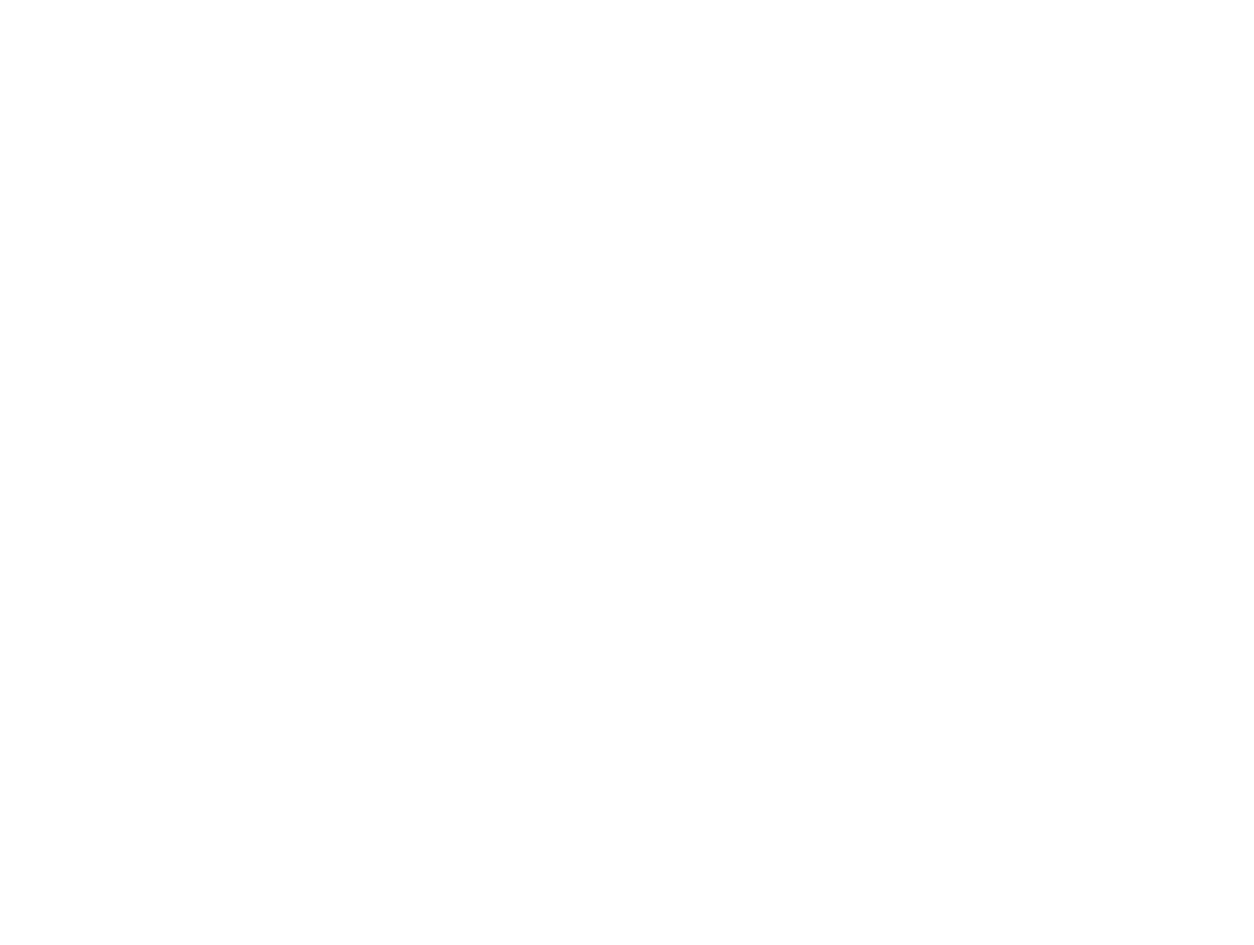
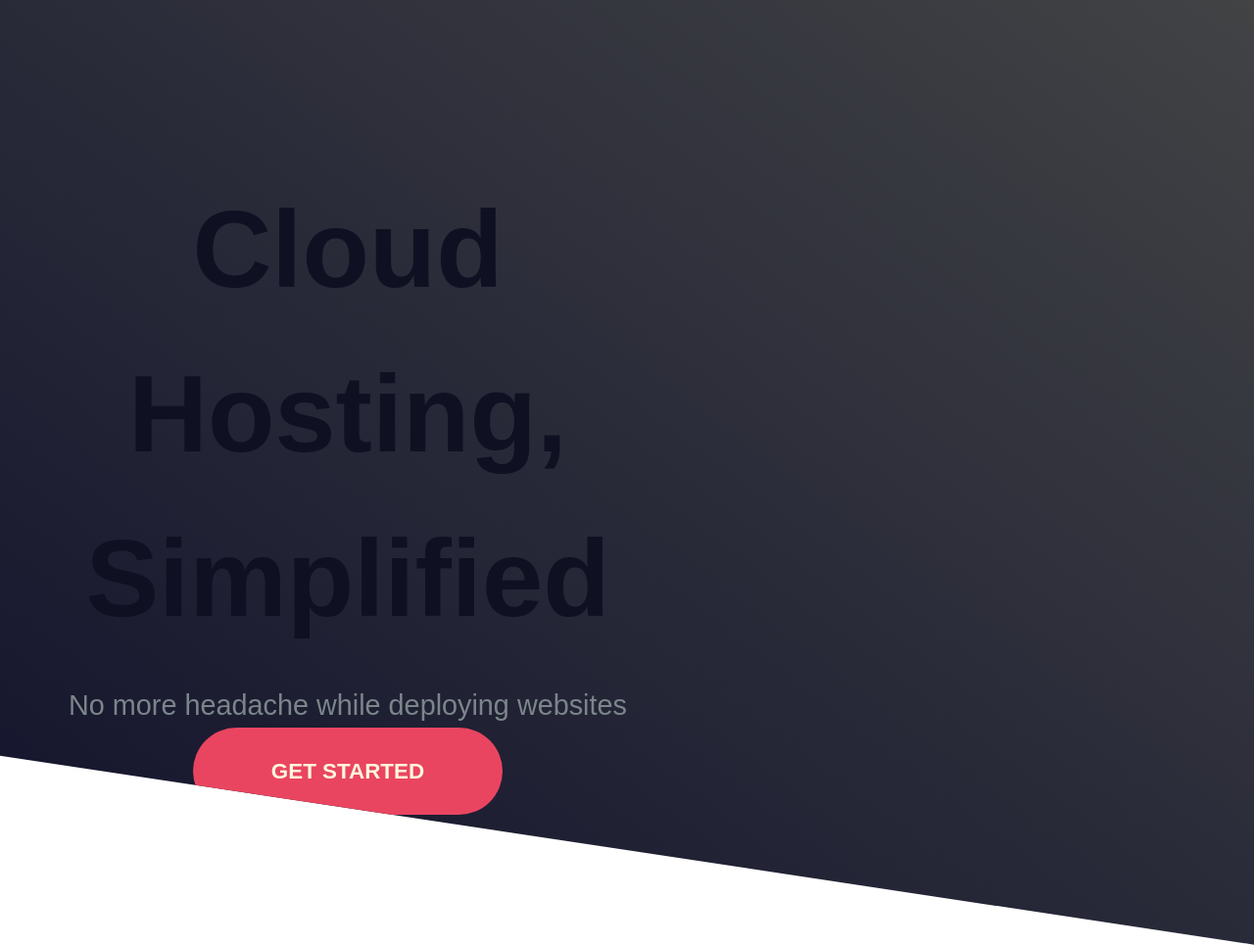
Before and after one commit to bogdanovic-94/cloudSome, a plain HTML site: page index.html in a window 1280 px wide. Shown: the whole page at 98% size. Before the commit the page ends 800 px from the top, so only its background shows below. Drawn offline with Linux system fonts and the light colour scheme.

Commit message:
code the hero section

```diff
--- a/index.html
+++ b/index.html
@@ -20,8 +20,17 @@
     <link rel="stylesheet" href="css/style.css" />
   </head>
   <body>
-
-<!-- <nav class="navigation collaps ">
+    <!-- hero section -->
+    <section class="block block--dark block--skewed-right hero">
+      <div class="container grid grid--1x2">
+        <header class="block__header hero__content">
+          <h1 class="block--heading">Cloud Hosting, Simplified</h1>
+          <p class="the__tagline">No more headache while deploying websites</p>
+          <a href="#" class="btn btn--accent btn--wide">Get Started</a>
+        </header>
+      </div>
+    </section>
+    <!-- <nav class="navigation collaps ">
   <a href="#"><img src="" alt="logo img"></a>
   <svg class="icon icon--white menu__toggle">
     <use xlink:href="imgs/sprites.svg#menu"></use>
```
